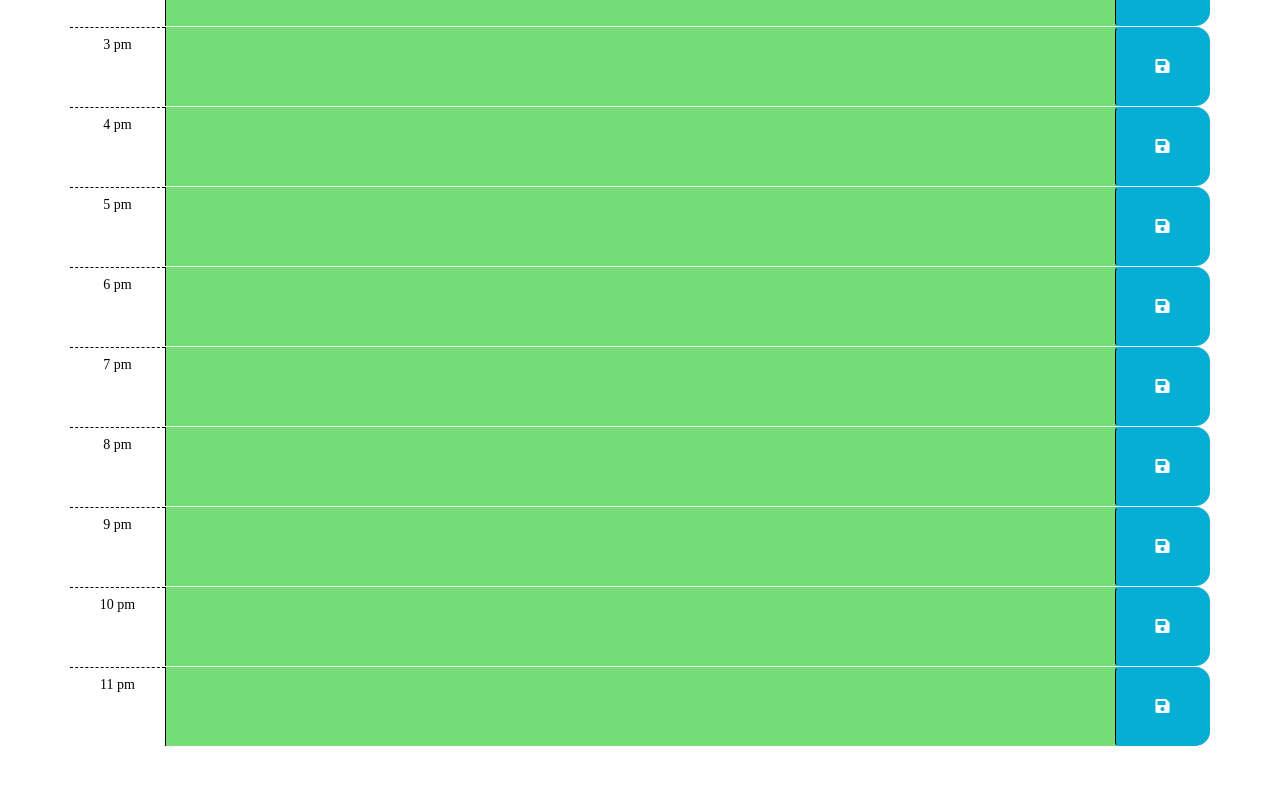
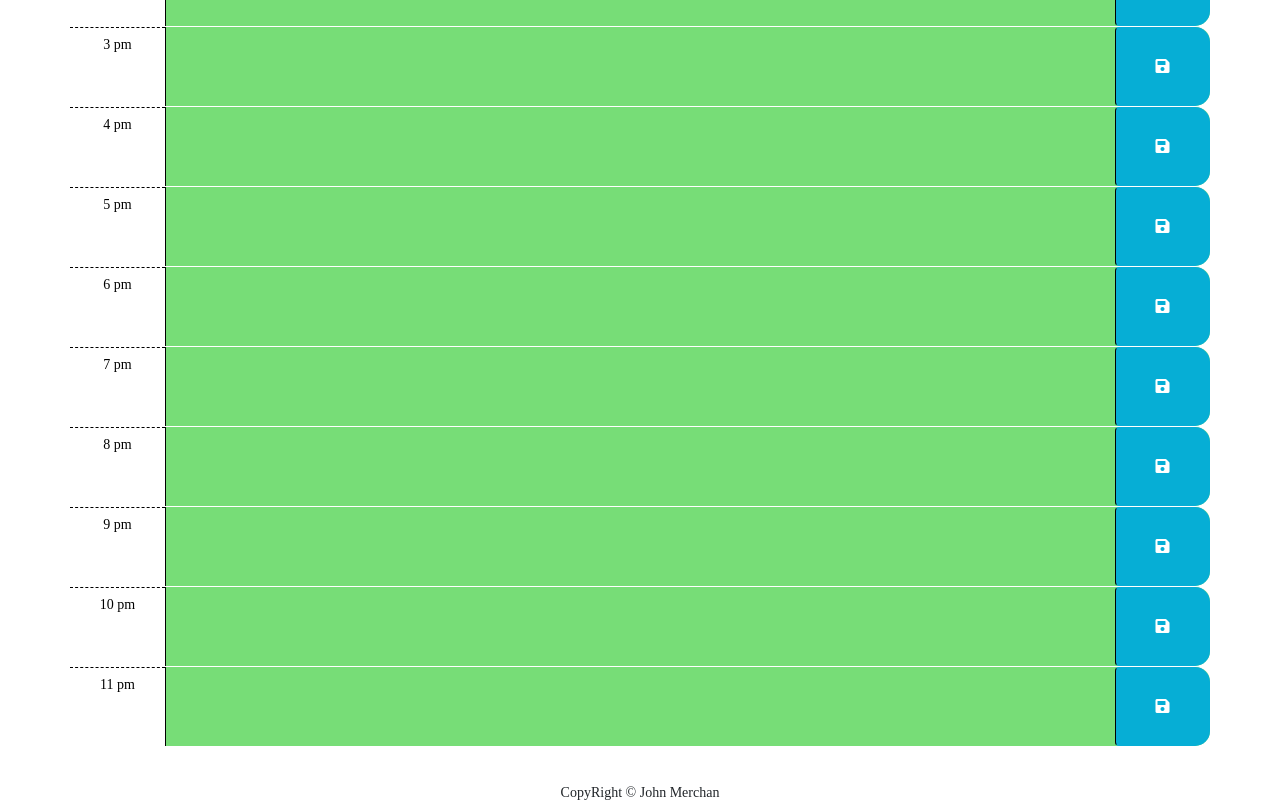
Before and after one commit to johnnyboysydney/Work-Day-Scheduler, a plain HTML site: page index.html in a window 1280 px wide. Shown: the part 1130-1930 px from the top of the page. Before the commit the page ends 1876 px from the top, so only its background shows below. Drawn offline with nearby package versions, Linux system fonts and the light colour scheme.

Commit message:
Adding Copyright

```diff
--- a/index.html
+++ b/index.html
@@ -158,4 +158,5 @@
       <script src="https://cdnjs.cloudflare.com/ajax/libs/moment.js/2.24.0/moment.min.js"></script>
       <script src="script.js"></script>
 </body>
+<footer>CopyRight &copy; John Merchan</footer>
 </html>
```
